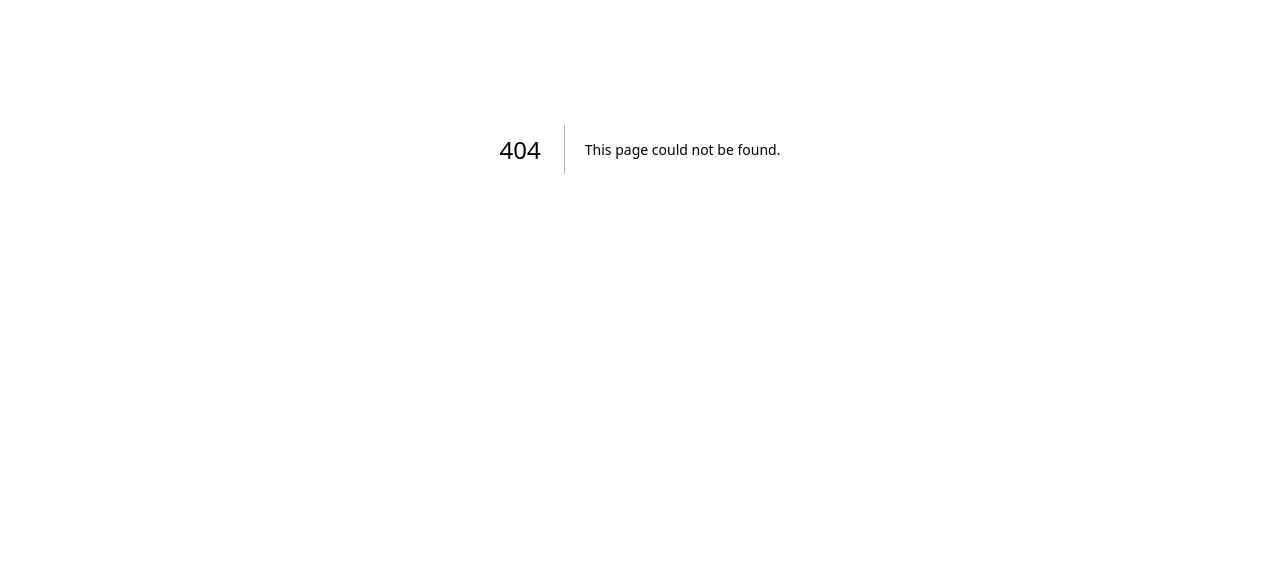
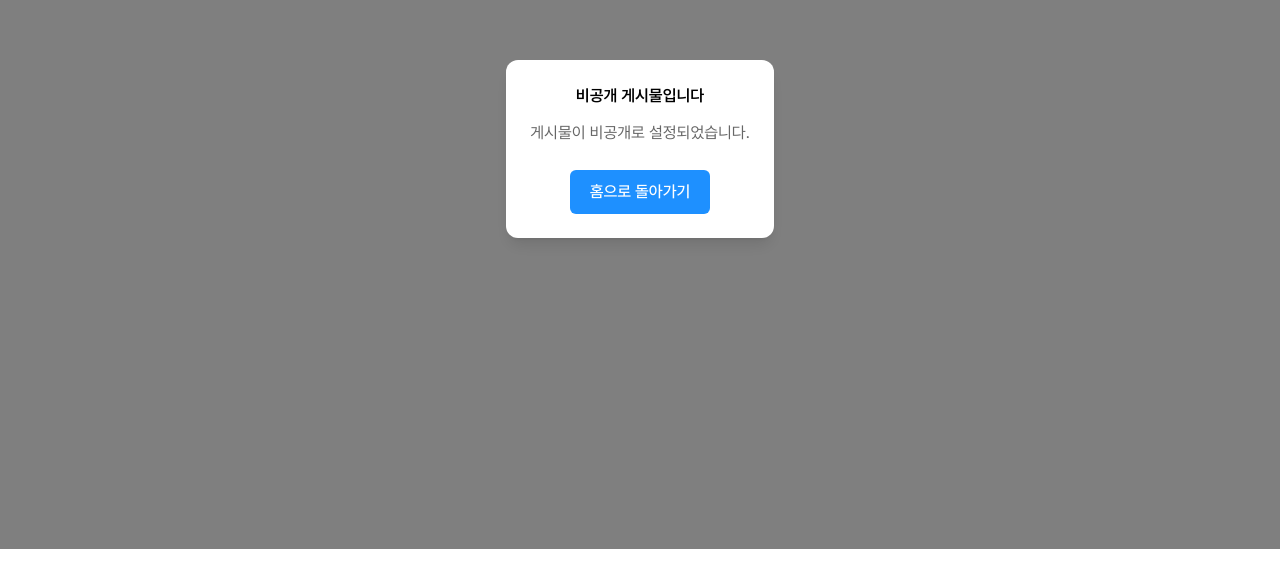
Before and after one commit to SJ-Lee33/portfolio-web, a Next.js app: page /private-warning in a window 1280 px wide. Before the commit this address had no page. Shown: the part 251-838 px from the top of the page. After the commit the page ends 800 px from the top, so only its background shows below. Built offline with nearby package versions, Linux system fonts and the light colour scheme.

Commit message:
feat: 비공개 게시물 리다이렉트

```diff
--- a/src/app/(main)/project/[slug]/page.tsx
+++ b/src/app/(main)/project/[slug]/page.tsx
@@ -8,6 +8,7 @@ import PortableImages from '@/components/portable-text/portable-images'
 import Portable from '@/components/portable-text/portable-text-component'
 import Link from 'next/link'
 import ProjectItem from '../../(home)/components/project-item'
+import { redirect } from 'next/navigation'
 
 export default async function Page({
   params,
@@ -16,7 +17,9 @@ export default async function Page({
 }) {
   const { slug } = await params
   const project = await getProject(slug)
-
+  if (!project?.isPublic) {
+    redirect('/private-warning')
+  }
   return (
     <>
       <header className="w-full fixed top-0 z-50">
--- a/src/app/(main)/study/[slug]/page.tsx
+++ b/src/app/(main)/study/[slug]/page.tsx
@@ -6,6 +6,7 @@ import ProjectTitle from '../../project/[slug]/components/project-title'
 import { formatDate } from '@/utils/formatDate'
 import { BsFillCaretRightFill } from 'react-icons/bs'
 import { IoDocumentText } from 'react-icons/io5'
+import { redirect } from 'next/navigation'
 type NeighborItem = {
   title: string
   date: string
@@ -20,6 +21,11 @@ export default async function Page({
 }) {
   const { slug } = await params
   const study = await getStudy(slug)
+  // 비공개 포스트면 리다이렉트
+  if (!study?.isPublic) {
+    redirect('/private-warning')
+  }
+
   const neighbors = await getStudyNeighbors(slug)
 
   const prevNeighborList = (neighbors?.prev ?? []) as NeighborItem[]
--- /dev/null
+++ b/src/app/private-warning/page.tsx
@@ -0,0 +1,21 @@
+import Link from 'next/link'
+
+export default function PrivateWarningPage() {
+  return (
+    <div className="fixed inset-0 flex items-center justify-center bg-black/50 z-50">
+      <div className="bg-white rounded-xl p-6 shadow-lg text-center max-w-sm">
+        <h2 className="text-lg font-semibold mb-3">비공개 게시물입니다</h2>
+        <p className="text-neutralLight mb-6 leading-relaxed">
+          게시물이 비공개로 설정되었습니다.
+        </p>
+
+        <Link
+          href="/"
+          className="inline-block px-5 py-2.5 bg-primary text-white rounded-md font-medium hover:bg-primaryDark transition-colors"
+        >
+          홈으로 돌아가기
+        </Link>
+      </div>
+    </div>
+  )
+}
--- a/src/sanity/lib/queries.ts
+++ b/src/sanity/lib/queries.ts
@@ -60,7 +60,7 @@ export const PROJECT_QUERY = defineQuery(`
 *[
   _type == "project" &&
   defined(serial) &&
-  isPublic != false &&
+  // isPublic != false &&
   (
     serial == $sNum ||           // number 비교
     string(serial) == $sStr      // string 비교
@@ -69,6 +69,7 @@ export const PROJECT_QUERY = defineQuery(`
   // "키 이름" : 표현식
   // 따옴표 없으면 동일한 이름
   serial,
+  isPublic,
   title,
   summary,
   projectTypes,
@@ -185,7 +186,7 @@ export const STUDY_QUERY = defineQuery(`
 *[
   _type == "study" &&
   defined(serial) &&
-  isPublic != false &&
+  // isPublic != false &&
   (
     serial == $sNum ||           // number 비교
     string(serial) == $sStr      // string 비교
@@ -194,6 +195,7 @@ export const STUDY_QUERY = defineQuery(`
   // "키 이름" : 표현식
   // 따옴표 없으면 동일한 이름
   "slug": string(serial),
+  isPublic,
   title,
   "categoryTitle": studyCategory->title,
   "categorySlug": studyCategory->slug,
```
Also changed, not shown: src/sanity/types.ts (+12 -10 lines).
